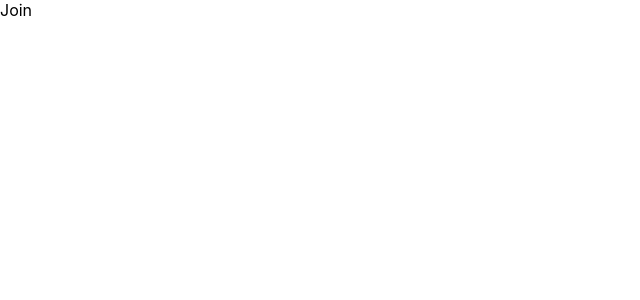
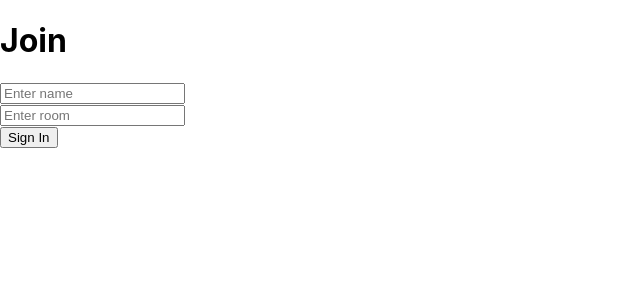
Before and after one commit to Mar-Issah/Chat-App, a React (Create React App) app in the folder client/: page / in a window 1280 px wide. Shown: the top 300 px of the page, without its empty margins (0-640 px from the left). Built offline with nearby package versions, Linux system fonts and the light colour scheme.

Commit message:
created the join component

```diff
--- a/client/package.json
+++ b/client/package.json
@@ -6,8 +6,10 @@
     "@testing-library/jest-dom": "^5.14.1",
     "@testing-library/react": "^11.2.7",
     "@testing-library/user-event": "^12.8.3",
+    "bootstrap": "^5.1.0",
     "query-string": "^7.0.1",
     "react": "^17.0.2",
+    "react-bootstrap": "^2.0.0-beta.6",
     "react-dom": "^17.0.2",
     "react-emoji": "^0.5.0",
     "react-router-dom": "^5.3.0",
--- a/client/src/components/Join.js
+++ b/client/src/components/Join.js
@@ -1,7 +1,46 @@
-import React from "react";
+import React, { useState } from "react";
+import { Link } from "react-router-dom";
+import { Container, Form, Button } from "react-bootstrap";
+
+// we basically have a form with two inputs and a button
+
+//since the button is a link it will trigger event when click . we want it to triggr onlu when the name or room is available if it is available return null and go to the path
+
+//we add the name and room to the chat path/url using query string. and can access it in the chat component
 
 const Join = () => {
-	return <div>Join</div>;
+	const [name, setName] = useState("");
+	const [room, setRoom] = useState("");
+
+	return (
+		<Container>
+			<Form>
+				<h1 className="heading">Join</h1>
+				<Form.Group>
+					<Form.Control
+						type="text"
+						placeholder="Enter name"
+						onChange={(e) => setName(e.target.value)}
+					/>
+				</Form.Group>
+				<Form.Group>
+					<Form.Control
+						type="text"
+						placeholder="Enter room"
+						onChange={(e) => setRoom(e.target.value)}
+					/>
+				</Form.Group>
+				<Link
+					onClick={(e) => (!name || !room ? e.preventDefault() : null)}
+					to={`/chat?name=${name}&room=${room}`}
+				>
+					<Button type="submit" variant="primary">
+						Sign In
+					</Button>
+				</Link>
+			</Form>
+		</Container>
+	);
 };
 
 export default Join;
```
Also changed, not shown: 1 other file (tests, documents, lock files or other folders).
